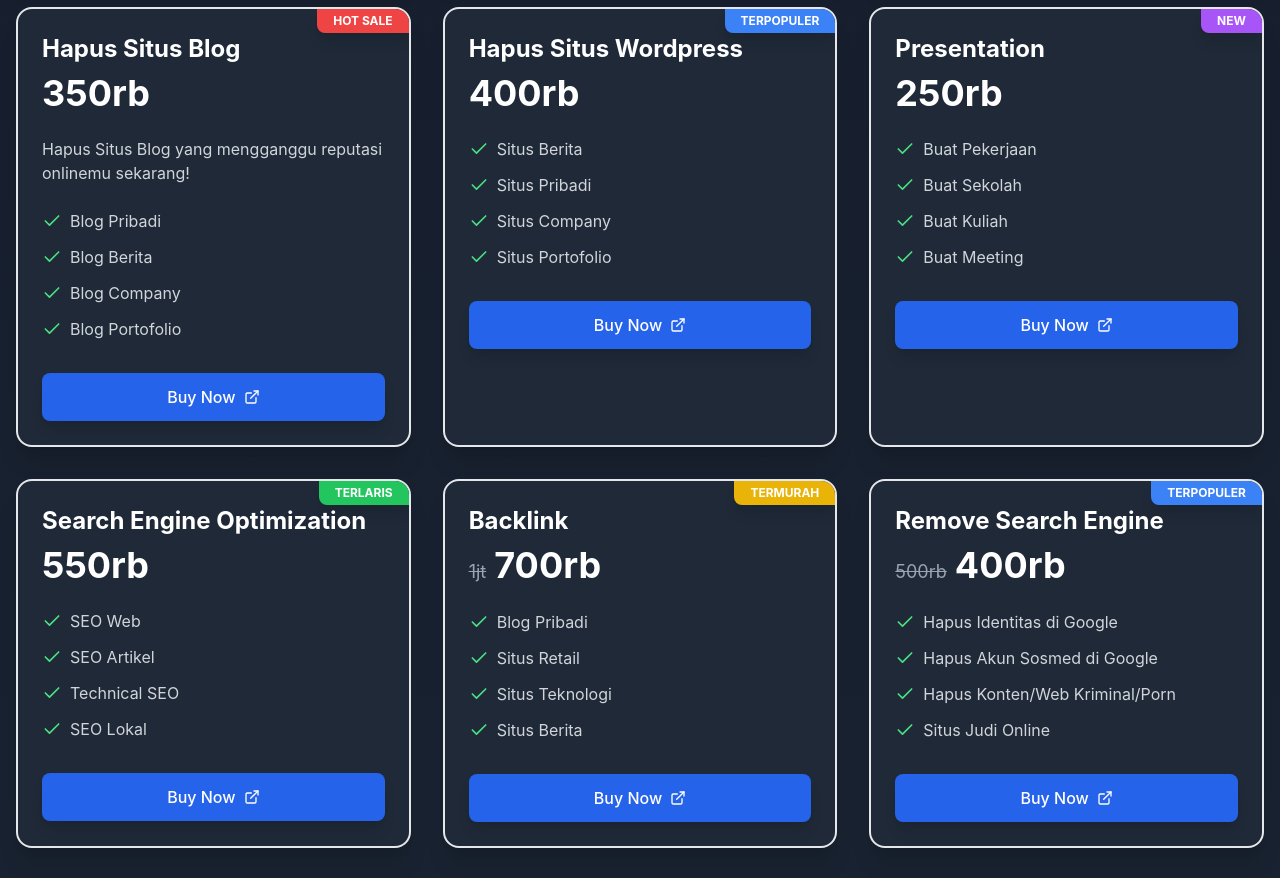
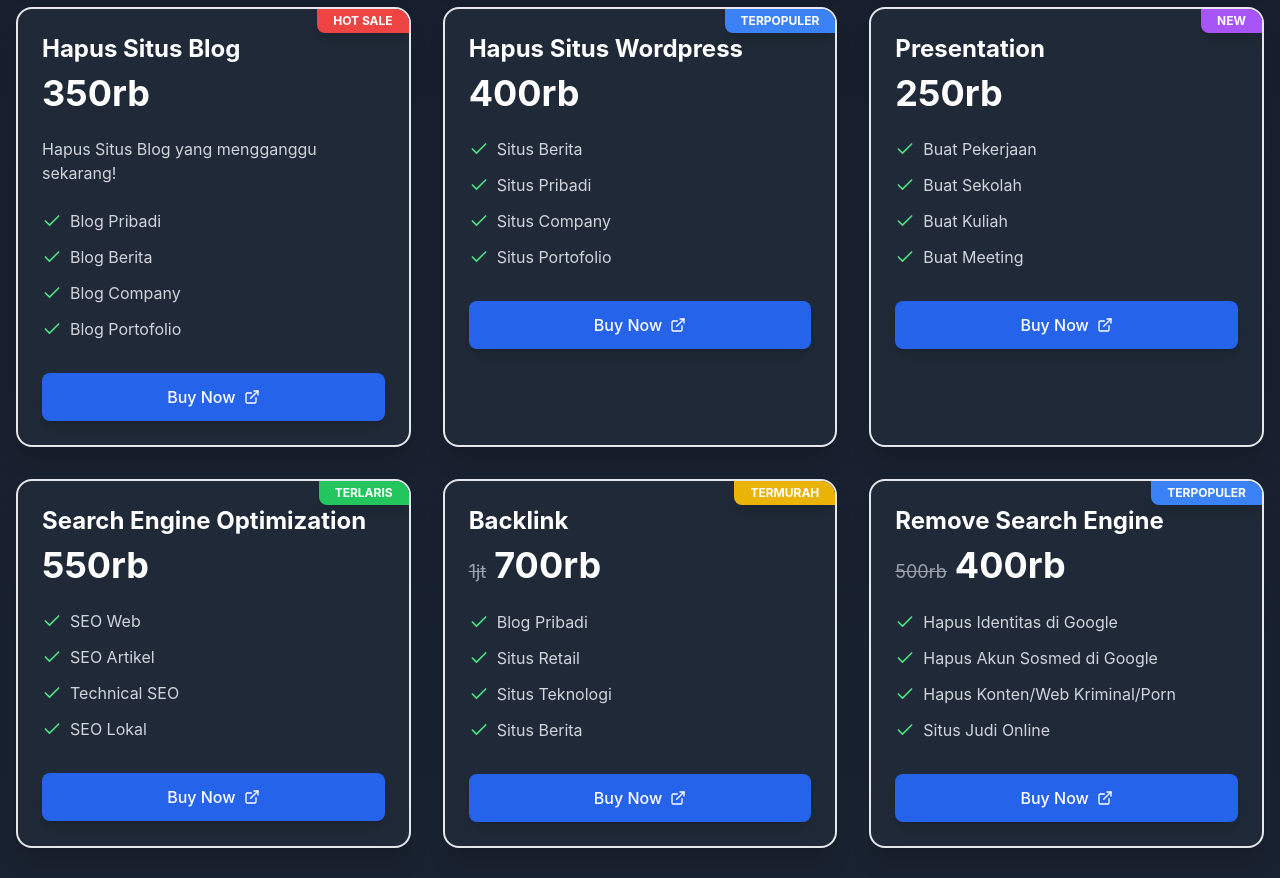
Before and after one commit to sibershopstore/pricing, a React (Vite) app: page / in a window 1280 px wide. Shown: the part 2160-3038 px from the top of the page. Built offline with nearby package versions, Linux system fonts and the light colour scheme.

Commit message:
Update pricingData.ts

```diff
--- a/src/data/pricingData.ts
+++ b/src/data/pricingData.ts
@@ -121,7 +121,7 @@ export const pricingPlans: PricingPlan[] = [
     id: 'hapus-situs-blog',
     title: 'Hapus Situs Blog',
     price: '350rb',
-    description: 'Hapus Situs Blog yang mengganggu reputasi onlinemu sekarang!',
+    description: 'Hapus Situs Blog yang mengganggu sekarang!',
     features: ['Blog Pribadi', 'Blog Berita', 'Blog Company', 'Blog Portofolio'],
     badge: 'HOT SALE',
     category: 'web'
```
